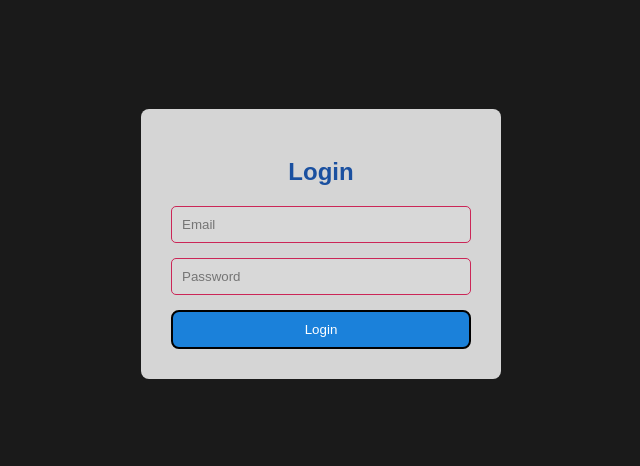
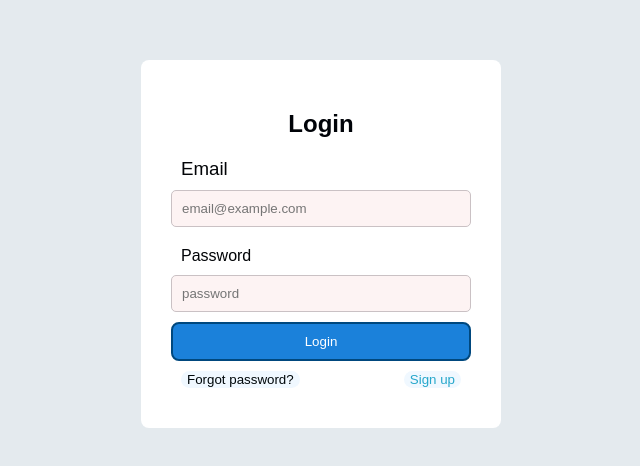
Before and after one commit to kaushinder/Notes, a plain HTML site: page css/02_login_project/login.html in a window 1280 px wide. Shown: the part 156-622 px from the top of the page, without its empty margins (319-959 px from the left). Drawn offline with Linux system fonts and the light colour scheme.

Commit message:
Update login.html

```diff
--- a/css/02_login_project/login.html
+++ b/css/02_login_project/login.html
@@ -7,7 +7,7 @@
     <style>
         body{
             font-family: Arial, Helvetica, sans-serif;
-            background-color: #1a1a1a;
+            background-color: #e4eaee;
             margin: 0;
             padding: 0;
             height: 100vh;
@@ -16,14 +16,14 @@
             align-items: center;
         }
         .card{
-            background-color: #d5d5d5;
+            background-color: #ffffff;
             border-radius: 8px;;
             padding: 30px;
             width: 300px;
         }
         h2{
-            color: #1a50a0;
-            margin-bottom: 20px;
+            color: #000308;
+            margin-bottom: 10px;
             text-align: center;;
         }
         form{
@@ -31,21 +31,56 @@
             flex-direction: column;
         }
         input{
-            margin-bottom: 15px;
+            margin-bottom: 10px;
             padding: 10px;
             border-radius: 5px;
-            border: 1px solid rgb(203, 38, 87);
-            background-color: #d8d8d8;
+            border: 1px solid rgb(202, 193, 196);
+            background-color: #fdf3f3;
         }
-        button{
+        #Login{
             background-color: #1b81da;
             color: #fff;
             padding: 10px;
             border-radius: 8px;
-            border: 2px solid black;
+            border: 2px solid rgb(0, 72, 126);
         }
-        button:hover{
+        #Login:hover{
             background-color: #1a50a0;
+        }
+        #other{
+            display: flex;
+            justify-content: space-around;
+            color:rgb(38, 167, 203);
+            background-color: aliceblue;
+            border: #fdf3f3;
+            border-radius: 10px;
+        }
+        #Forgot{
+            display: flex;
+            justify-content: space-around;
+            color:rgb(0, 8, 11);
+            background-color: aliceblue;
+            border: #fdf3f3;
+            border-radius: 10px;
+        }
+        .new{
+            display:flex;
+            justify-content: space-between;
+            margin: 10px;
+        }
+        h3, h4{
+            font-family: Arial, Helvetica, sans-serif;
+            margin: 10px;
+            color:#020407;
+            font-weight: lighter;
+            font-style: Normal;
+        }
+
+        #other:hover{
+            background-color: #020407;
+        }
+        #Forgot:hover{
+            background-color: #1b81da;
         }
     </style>
 </head>
@@ -53,9 +88,15 @@
     <div class="card">
         <h2>Login</h2>
         <form>
-            <input type="email" name="" id="" placeholder="Email">
-            <input type="password" name="" id="" placeholder="Password">
-            <button>Login</button>
+            <h3>Email</h3>
+            <input type="email" name="Email" id="" placeholder="email@example.com">
+            <h4>Password</h4>
+            <input type="password" name="Password" id="" placeholder="password">
+            <button id="Login">Login</button>
+            <div class="new">
+            <button id="Forgot">Forgot password?</button>
+            <button id="other">Sign up</button>
+            </div>
         </form>
     </div>
 </body>
```
